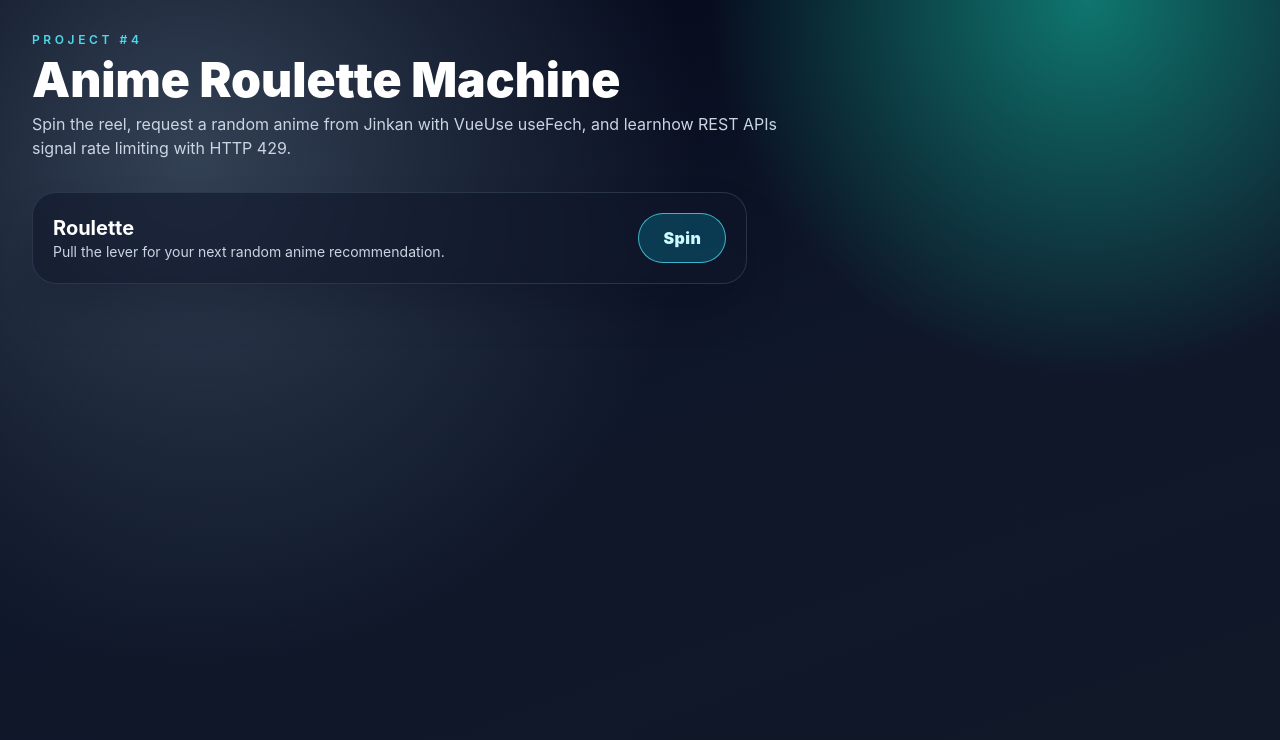
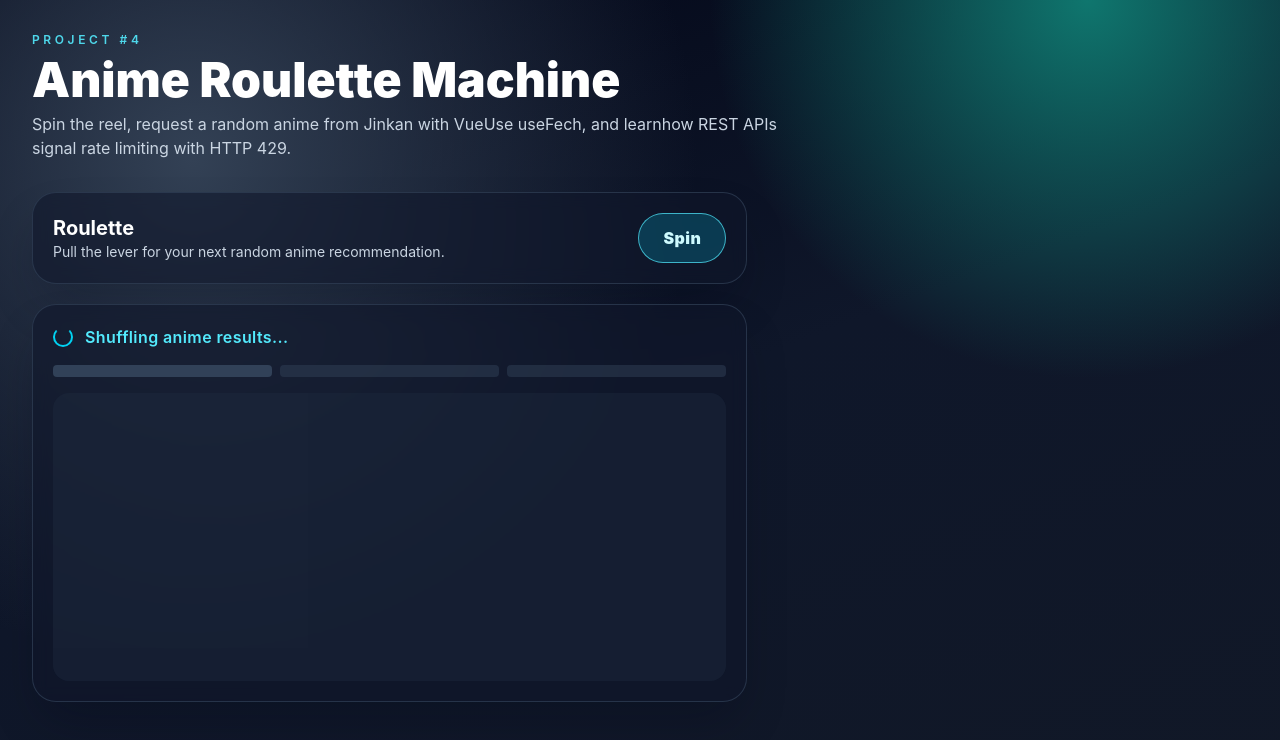
Before and after one commit to jorgerojas84/anime-roulette-watchlist, a Vue app: page / in a window 1280 px wide. Shown: the top 740 px of the page. Built offline with nearby package versions, Linux system fonts and the light colour scheme.

Commit message:
anime card error layout

```diff
--- a/src/pages/HomePage.vue
+++ b/src/pages/HomePage.vue
@@ -1,5 +1,9 @@
 <script setup>
-const spin = () => alert('Hello')
+import AnimeCard from '@/components/AnimeCard.vue'
+
+const spin = () => {
+  console.log('Hello')
+}
 </script>
 
 <template>
@@ -29,6 +33,7 @@ const spin = () => alert('Hello')
               </button>
             </div>
           </div>
+        <AnimeCard loading/>
         </section>
       </div>
     </div>
```
